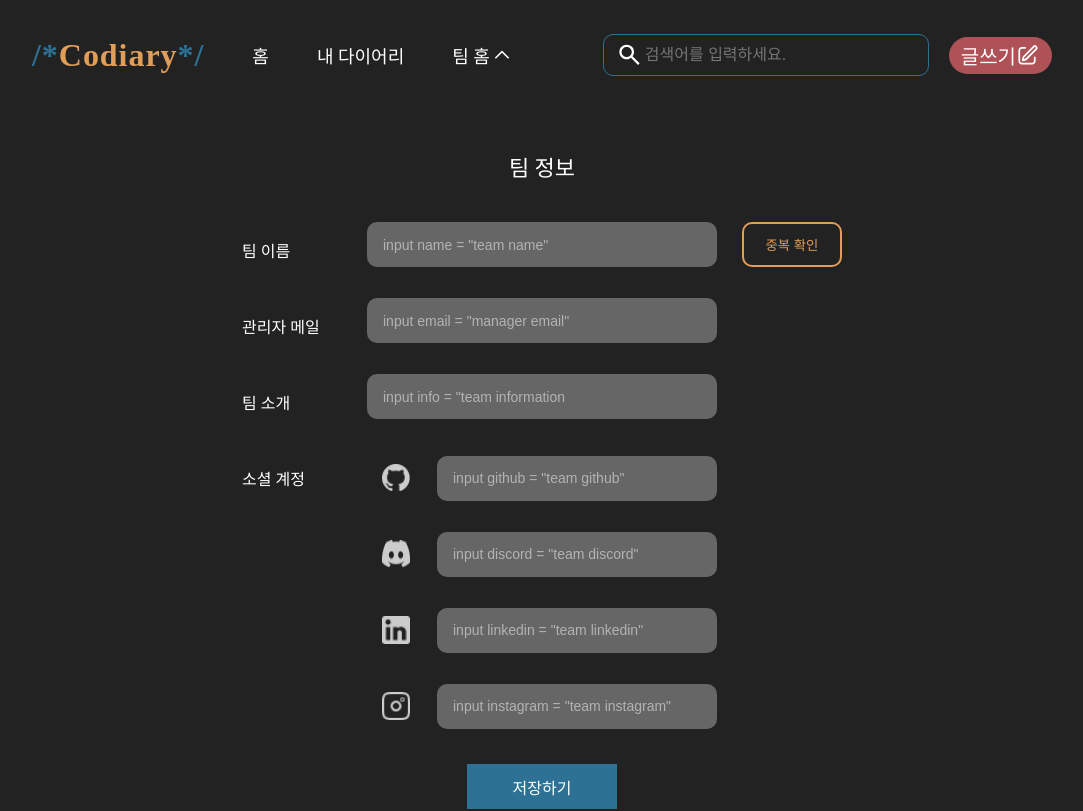
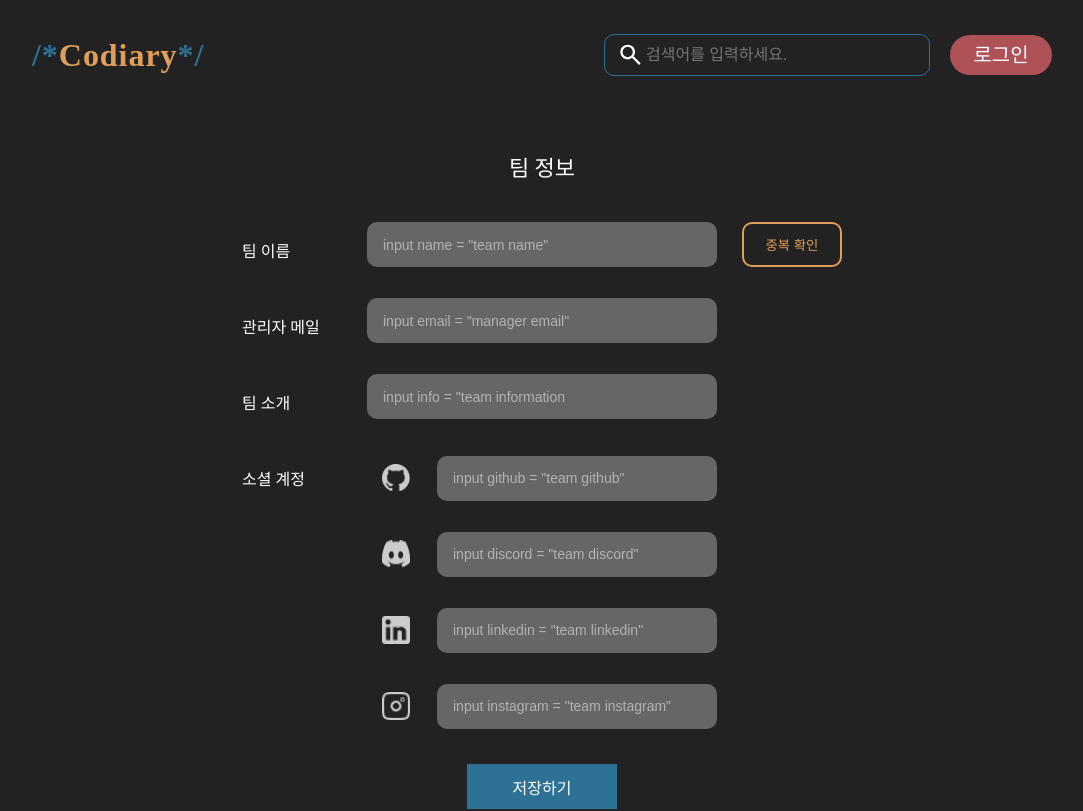
Before and after one commit to Codiary-UMC-6th/Frontend-Codiary, a React (Create React App) app: page /teamAdd in a window 1280 px wide. Shown: the top 811 px of the page, without its empty margins (98-1181 px from the left). Built offline with nearby package versions, Linux system fonts and the light colour scheme; a web font is replaced by a local one.

Commit message:
[feature] navbar variation(login, logout), zustand setting(global state : login)

```diff
--- a/src/common/api.js
+++ b/src/common/api.js
@@ -4,7 +4,7 @@ export const BASE_URL = "http://43.202.229.89:8080"; // 기본 API URL
 async function request(endpoint, method = "GET", data = null) {
   //const url = `${BASE_URL}${endpoint}`;
   const token =
-    "eyJhbGciOiJIUzI1NiJ9.eyJzdWIiOiJ6eGM1MzRAbmF2ZXIuY29tIiwiYXV0aCI6IlJPTEVfVVNFUiIsIm1lbWJlcklkIjoxLCJleHAiOjE3MjMyOTYzMTl9.uYN3kL521eiM26kRJF2NlQHLuIzHMgfoGaaOi8XhEuE";
+    "eyJhbGciOiJIUzI1NiJ9.eyJzdWIiOiJ6eGM1MzRAbmF2ZXIuY29tIiwiYXV0aCI6IlJPTEVfVVNFUiIsIm1lbWJlcklkIjoxLCJleHAiOjE3MjM0Mjc2MzN9.9JviKJG5ggtC3T0UPmnGpiKlf3BocGteioS0AGDfoME";
   const url = `${endpoint}`;
   const options = {
     method,
--- a/src/components/navbar/Navbar.jsx
+++ b/src/components/navbar/Navbar.jsx
@@ -1,16 +1,13 @@
 import { Link, NavLink } from "react-router-dom";
 import styled from "styled-components";
+
 import * as Color from '../../common/Color';
 
 import Dropdown from "./Dropdown";
 import SearchBox from "./SearchBox";
 import WriteBtn from "./WriteBtn";
 
-const buttonInfo = [
-  { name: "홈", link: "/" },
-  { name: "내 다이어리", link: "/profile" },
-  { name: "팀 홈", link: "/team" },
-];
+import { useLoginStore } from '../../store/LoginStore';
 
 const Container = styled.div`
   display : flex;
@@ -66,22 +63,73 @@ const NavStyle = styled(NavLink)`
   color : ${Color.text1};
 `;
 
+const LoginBtn = styled.button`
+  margin: 0px 0px 0px 20px;
+  cursor: pointer;
+  border: 0;
+  background-color: ${Color.primary_red};
+  width: 102px;
+  height: 40px;
+
+  border-radius: 30px;
+  color: ${Color.text1};
+  font-family: Pretendard;
+  font-size: 20px;
+  font-style: normal;
+  font-weight: 500;
+  line-height: 32px;
+`
+
+const LogoutBtn = styled.button`
+  margin: 0px 0px 0px 20px;
+  cursor: pointer;
+  background-color: transparent;
+  width: 102px;
+  height: 40px;
+
+  border: 1px solid ${Color.text5};
+  border-radius: 30px;
+  color: ${Color.text5};
+  font-family: Pretendard;
+  font-size: 20px;
+  font-style: normal;
+  font-weight: 500;
+  line-height: 32px;
+`
+
 const Navbar = () => {
+  const { isLogin, setLogin, setLogout } = useLoginStore();
+
   return (
     <Container>
       <Left>
         <LinkStyle to="/" >
-          <Typography>/*</Typography>
+          <Typography>{"/*"}</Typography>
           <Codiary>Codiary</Codiary>
           <Typography>*/</Typography>
         </LinkStyle>
+        {
+          isLogin ?
+          <>
           <NavStyle to="/">홈</NavStyle>
           <NavStyle to="/profile">내 다이어리</NavStyle>
           <Dropdown></Dropdown>
+          </>
+          :
+          <></>
+        }
       </Left>
       <Right>
         <SearchBox />
-        <WriteBtn />
+        {
+          isLogin ?
+          <>
+          <WriteBtn />
+          <LogoutBtn onClick={setLogout}>로그아웃</LogoutBtn>
+          </>
+          :
+          <LoginBtn onClick={setLogin}>로그인</LoginBtn>
+        }
       </Right>
     </Container>
   );
--- /dev/null
+++ b/src/store/LoginStore.js
@@ -0,0 +1,7 @@
+import { create } from 'zustand'
+
+export const useLoginStore = create((set) => ({
+    isLogin: false,
+    setLogin: () => set({ isLogin: true }),
+    setLogout: () => set({ isLogin: false })
+}));
```
Also changed, not shown: src/setupProxy.js (+7 -0 lines).
